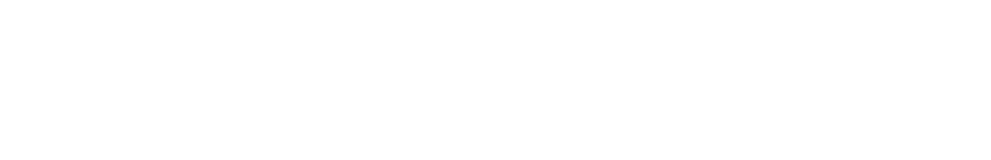
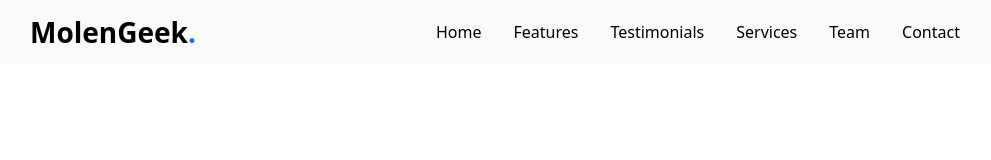
Before and after one commit to Houss17/Projet_templateMolengeek_Houssam, a website: page index.html in a window 1280 px wide. Shown: the whole page, without its empty margins (262-1253 px from the left). Drawn offline with nearby package versions, Linux system fonts and the light colour scheme.

Commit message:
fin de la nav

```diff
--- a/index.html
+++ b/index.html
@@ -8,6 +8,36 @@
 </head>
 <body>
 
+<!-- nav bar -->
+    <nav class="navbar navbar-expand-lg bg-body-tertiary ">
+        <div class="container-fluid">
+
+          <a style="margin-left: 10em;" class="navbar-brand fw-bolder fs-3" href="#">MolenGeek<span class="text-primary">.</span></a>
+          <div style="margin-left: 13em;" class="collapse navbar-collapse" id="navbarNav">
+            <ul class="navbar-nav fs-7">
+<!-- pour chaque li j'ai rajouter un p-lg pour separer chaque li "gap" -->
+              <li class="nav-item p-lg-2">
+                <a class="nav-link active" aria-current="page" href="#">Home</a>
+              </li>
+              <li class="nav-item p-lg-2">
+                <a class="nav-link active" href="#">Features</a>
+              </li>
+              <li class="nav-item p-lg-2">
+                <a class="nav-link active" href="#">Testimonials</a>
+              </li>
+              <li class="nav-item p-lg-2">
+                <a class="nav-link active" aria-disabled="true">Services</a>
+              </li>
+              <li class="nav-item p-lg-2">
+                <a class="nav-link active" aria-disabled="true">Team</a>
+              </li>
+              <li class="nav-item p-lg-2">
+                <a class="nav-link active" aria-disabled="true">Contact</a>
+              </li>
+            </ul>
+          </div>
+        </div>
+      </nav>
 
 
     <script src="./node_modules/bootstrap/dist/js/bootstrap.bundle.js"></script>
--- a/src/sass/modules/_navbar.sass
+++ b/src/sass/modules/_navbar.sass
@@ -0,0 +1,3 @@
+// navbar
+nav
+    height: 4em  // je met une hauteur a la nav
```
Also changed, not shown: public/css/app.css, 1 other file.
